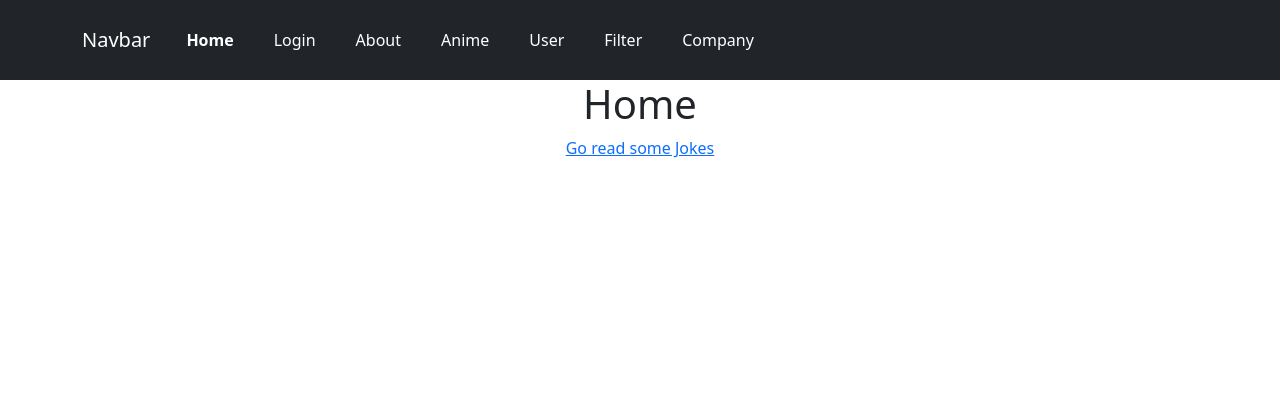
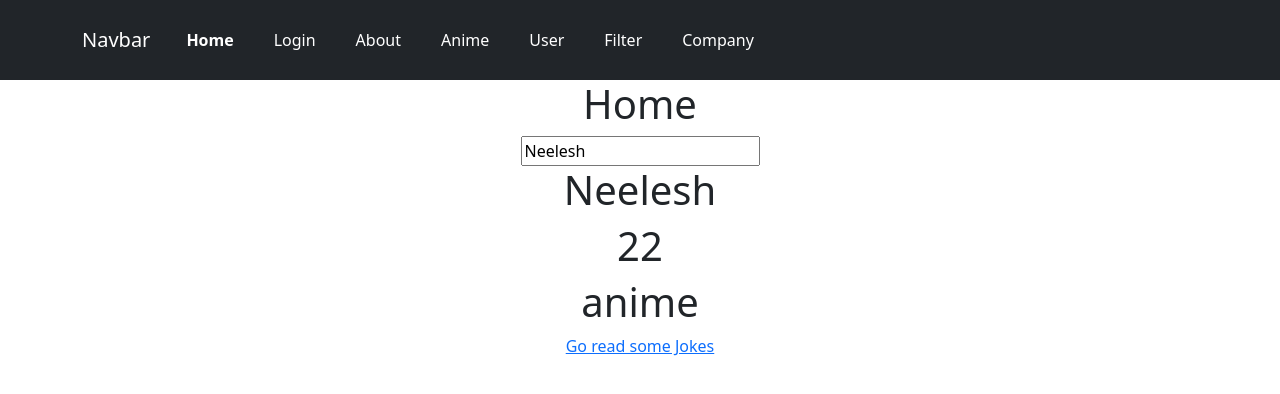
Before and after one commit to AggarwalNeelesh/Practice-react, a React (Create React App) app: page / in a window 1280 px wide. Both pictures are taken after typing "Sample", "Sample" into the empty fields and a click on the button "Submit". Shown: the top 394 px of the page. Built offline with nearby package versions, Linux system fonts and the light colour scheme.

Commit message:
state with objects

```diff
--- a/src/Components/Home.js
+++ b/src/Components/Home.js
@@ -1,11 +1,17 @@
-import React from 'react'
+import {React, useState} from 'react'
+import { Button } from 'react-bootstrap'
 import { Link } from 'react-router-dom'
 
 
 function Home() {
+  const [data, setdata] = useState({name:"Neelesh", age:22, hobby:"anime"})
   return (
     <>
     <h1>Home</h1>
+    <input type="text" value={data.name} onChange={(e)=>setdata({...data, name:e.target.value})} />
+    <h1>{data.name}</h1>
+    <h1>{data.age}</h1>
+    <h1>{data.hobby}</h1>
     <Link to="/jokes">Go read some Jokes</Link>
     </>
   )
--- a/src/Components/Jokes.js
+++ b/src/Components/Jokes.js
@@ -3,15 +3,26 @@ import { Table } from "react-bootstrap";
 
 export default function Jokes(){
     const [data, setdata] = useState([]);
+    const [perdata, setperdata] = useState();
     useEffect(() => {
       fetch('https://v2.jokeapi.dev/joke/Any?amount=10').then((res)=>{
             res.json().then((rep)=>{
                 setdata(rep.jokes);
             })
       })
+    }, [])
+    useEffect(() => {
+        fetch('http://localhost:8080/beatAll',{mode: 'no-cors',
+        headers: {
+             "Content-Type": "application/json"
+        }}).then((res)=>{
+            res.json().then((rep)=>{
+                // setperdata(rep);
+                console.log("fucl");
+            })
+          })
+    }, [])
 
-
-    }, [])
     // url = https://www.eporner.com/api/v2/video/search/?query=teen&per_page=10&page=2&thumbsize=big&order=top-weekly&gay=1&lq=1&format=json
     // console.log(data[0]);
     // data.map((item, i)=>{
```
